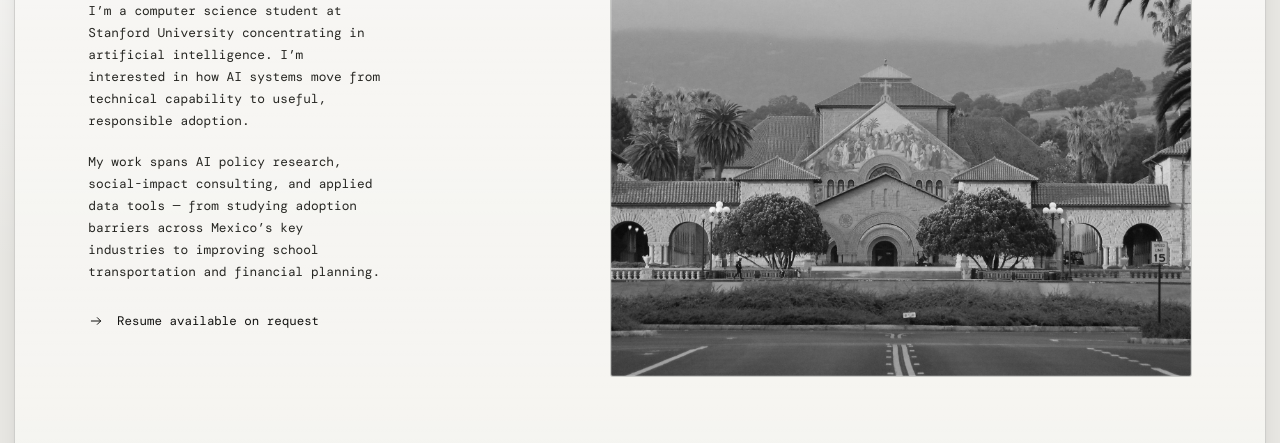
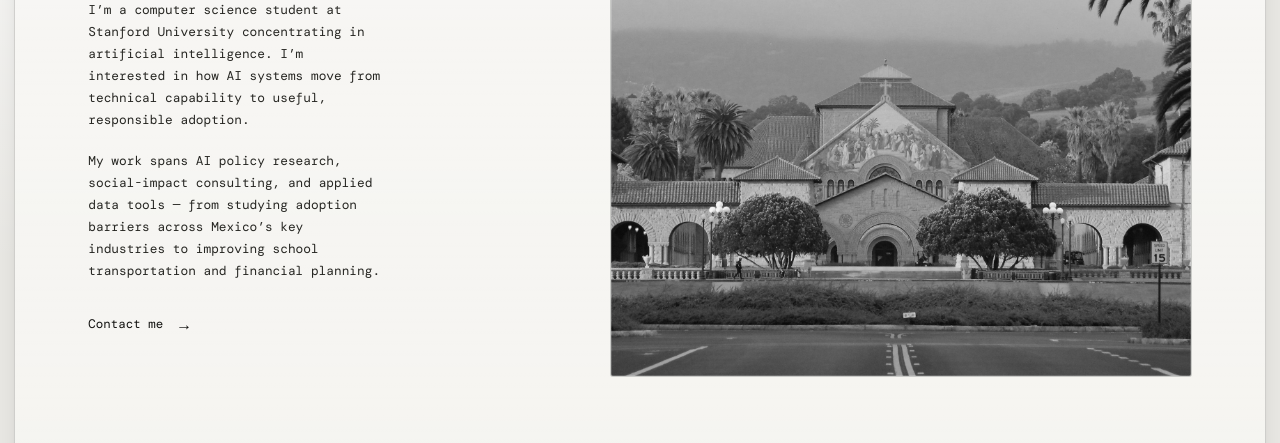
Before and after one commit to mdcherches/markcherches, a plain HTML site: page index.html in a window 1280 px wide. Both pictures are taken after a click on the link "About". Shown: the part 272-715 px from the top of the page. Drawn offline with nearby package versions, Linux system fonts and the light colour scheme; a web font is replaced by a local one.

Commit message:
Restore experience details and simplify about action

```diff
--- a/content/site.json
+++ b/content/site.json
@@ -24,8 +24,8 @@
     ],
     "image": "/assets/images/stanfordpalmdrive2sjb-1.jpeg",
     "imageAlt": "Palm Drive at Stanford University",
-    "resumeLabel": "Resume available on request",
-    "resumeUrl": "#contact"
+    "contactLabel": "Contact me",
+    "contactUrl": "#contact"
   },
   "projects": {
     "heading": "Projects",
@@ -57,31 +57,53 @@
         "period": "June 2026 — Present",
         "role": "AI Policy Researcher",
         "organization": "PIT Policy Lab",
-        "detail": "AI adoption across Mexico’s manufacturing, finance, and healthcare sectors"
+        "detail": "AI adoption across Mexico’s manufacturing, finance, and healthcare sectors",
+        "details": [
+          "Lead a nine-week research project examining barriers to AI adoption across Mexico’s manufacturing, finance, and healthcare sectors.",
+          "Design the research methodology, interview protocols, and stakeholder strategy for 20+ interviews across companies, industry associations, and government.",
+          "Synthesize qualitative and market data into implementation bottlenecks, startup opportunities, and evidence-based policy recommendations."
+        ]
       },
       {
         "period": "March 2026 — June 2026",
         "role": "Tech Ethics & Policy Fellow",
         "organization": "Stanford Institute for Human-Centered AI",
-        "detail": "Ethics, technology, and public policy"
+        "detail": "Ethics, technology, and public policy",
+        "details": [
+          "Selected as one of 25 fellows from more than 300 applicants for applied training in ethics, technology, and public policy.",
+          "Drafted research memos, policy briefs, and stakeholder materials translating technical risks into recommendations for responsible technology development."
+        ]
       },
       {
         "period": "October 2025 — June 2026",
         "role": "Analyst",
         "organization": "SENSA Consulting",
-        "detail": "Market research, product analysis, and impact evaluation"
+        "detail": "Market research, product analysis, and impact evaluation",
+        "details": [
+          "Conducted market research, product-development analysis, and impact evaluation for social-enterprise clients in education technology, sustainability, and disability access.",
+          "Synthesized findings into client-ready deliverables with prioritized recommendations supporting pricing and go-to-market decisions."
+        ]
       },
       {
         "period": "October 2025 — June 2026",
         "role": "Strategist",
         "organization": "REM & Company",
-        "detail": "Market, consumer, and competitive strategy"
+        "detail": "Market, consumer, and competitive strategy",
+        "details": [
+          "Conducted market, consumer-behavior, and competitive analyses for small businesses and nonprofits.",
+          "Translated findings into recommendations for messaging, digital marketing, and user experience."
+        ]
       },
       {
         "period": "January 2024 — August 2025",
         "role": "Operations Intern",
         "organization": "McDonogh School",
-        "detail": "Operations, budgeting, and data analysis"
+        "detail": "Operations, budgeting, and data analysis",
+        "details": [
+          "Supported cross-functional operations projects spanning facilities, budgeting, emergency planning, and transportation.",
+          "Built financial tracking models for deferred-maintenance spending, improving visibility into budgets, variance, and long-term capital needs.",
+          "Coordinated with transportation, facilities, and finance teams to implement operational improvements across departments."
+        ]
       }
     ],
     "footerLabel": "Get in touch",
--- a/script.js
+++ b/script.js
@@ -78,11 +78,8 @@ function aboutPage(data) {
       <div class="about-copy">
         <h1 class="page-heading" id="about-title">${escapeHTML(data.heading)}</h1>
         <div class="about-paragraphs mono-copy">${paragraphs}</div>
-        <a class="resume-link" href="${safeURL(data.resumeUrl || "#about")}"${externalAttributes(data.resumeUrl)}>
-          <svg viewBox="0 0 24 24" aria-hidden="true">
-            <path d="M5 12h14m-5-5 5 5-5 5"/>
-          </svg>
-          ${escapeHTML(data.resumeLabel)}
+        <a class="inline-link about-contact-link" href="${safeURL(data.contactUrl || "#contact")}"${externalAttributes(data.contactUrl)}>
+          ${escapeHTML(data.contactLabel || "Contact me")}
         </a>
       </div>
       ${imageMarkup(data.image, data.imageAlt, "about-image")}
@@ -127,19 +124,12 @@ function experiencePage(data) {
       (entry, index) => {
         const detailsId = `experience-details-${index}`;
         const roleLabel = `${entry.role} at ${entry.organization}`;
-        const details = (entry.details || [])
+        const roleDetails = entry.details || [];
+        const details = roleDetails
           .map((detail) => `<li>${escapeHTML(detail)}</li>`)
           .join("");
-
-        return `
-        <article class="experience-row">
-          <span class="timeline-dot" aria-hidden="true"></span>
-          <p class="experience-period">${escapeHTML(entry.period)}</p>
-          <div class="experience-main">
-            <h2>${escapeHTML(entry.role)}</h2>
-            <p>${escapeHTML(entry.organization)}</p>
-            <p class="experience-detail">${escapeHTML(entry.detail)}</p>
-          </div>
+        const disclosure = roleDetails.length
+          ? `
           <button
             class="experience-toggle"
             type="button"
@@ -156,6 +146,19 @@ function experiencePage(data) {
               <ul>${details}</ul>
             </div>
           </div>
+        `
+          : "";
+
+        return `
+        <article class="experience-row">
+          <span class="timeline-dot" aria-hidden="true"></span>
+          <p class="experience-period">${escapeHTML(entry.period)}</p>
+          <div class="experience-main">
+            <h2>${escapeHTML(entry.role)}</h2>
+            <p>${escapeHTML(entry.organization)}</p>
+            <p class="experience-detail">${escapeHTML(entry.detail)}</p>
+          </div>
+          ${disclosure}
         </article>
       `
       }
--- a/styles.css
+++ b/styles.css
@@ -367,21 +367,8 @@ img {
   margin: 0;
 }
 
-.resume-link {
-  display: inline-flex;
-  align-items: center;
-  gap: 0.8rem;
-  font: 0.78rem var(--mono);
-}
-
-.resume-link svg {
-  width: 1rem;
-  height: 1rem;
-  fill: none;
-  stroke: currentColor;
-  stroke-linecap: round;
-  stroke-linejoin: round;
-  stroke-width: 1.5;
+.about-contact-link {
+  margin-top: 0.1rem;
 }
 
 .about-image {
```
Also changed, not shown: .pages.yml.
